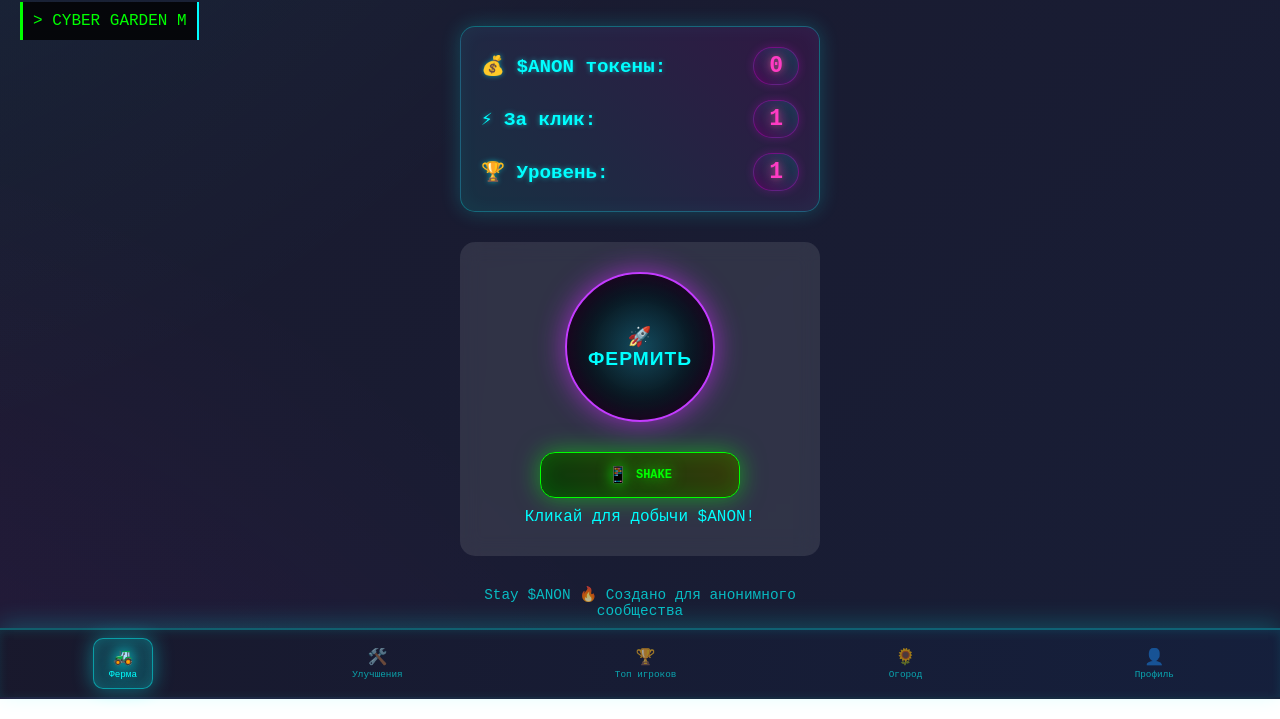
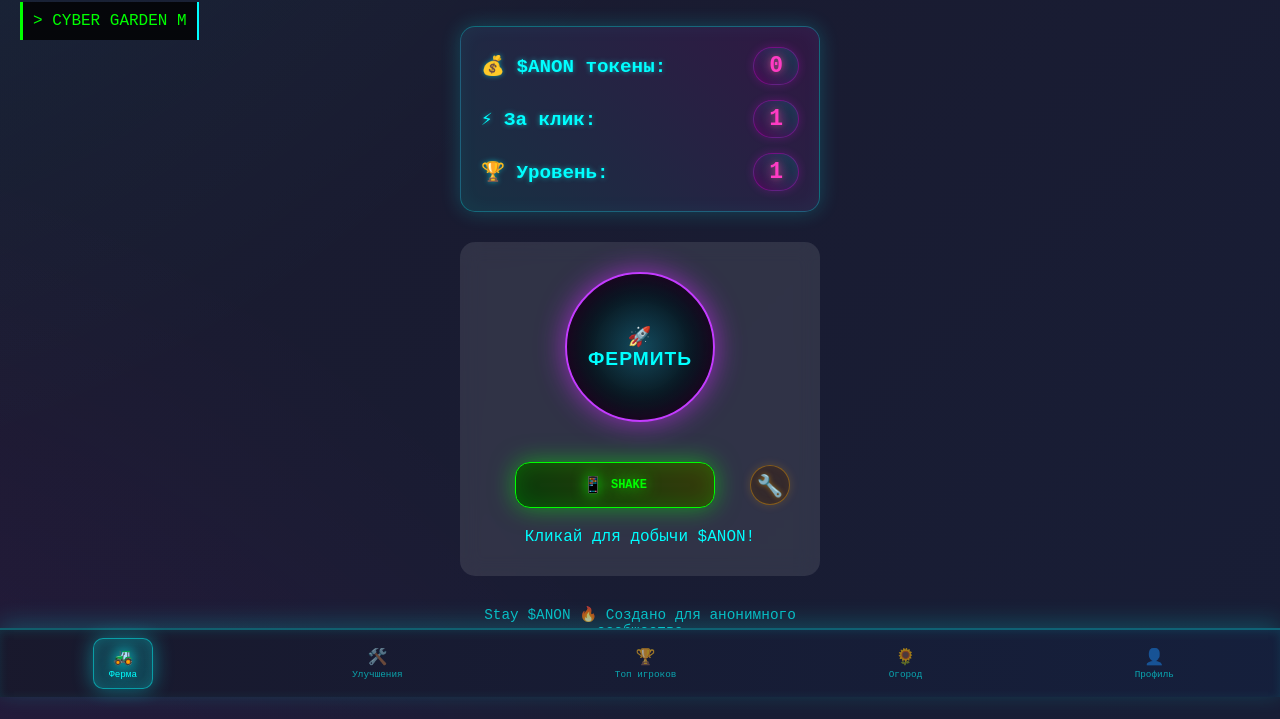
Before and after one commit to Razum200/anon-farm-game, a website: page index.html in a window 1280 px wide. Shown: the part 103-822 px from the top of the page. Drawn offline with Linux system fonts and the light colour scheme.

Commit message:
Add shake settings button: small gear icon button to request permission independently

```diff
--- a/game.js
+++ b/game.js
@@ -1165,14 +1165,27 @@ class AnonFarm {
             <span class="shake-text">SHAKE</span>
         `;
 
-        // Добавляем кнопку после кнопки фермы
+        // Создаем кнопку настроек тряски
+        const shakeSettingsBtn = document.createElement('button');
+        shakeSettingsBtn.id = 'shakeSettingsBtn';
+        shakeSettingsBtn.className = 'shake-settings-button';
+        shakeSettingsBtn.innerHTML = `
+            <span class="settings-icon">🔧</span>
+        `;
+        shakeSettingsBtn.title = 'Запросить разрешение на тряску';
+
+        // Добавляем кнопки после кнопки фермы
         const farmButton = document.getElementById('farmButton');
-        farmButton.parentNode.insertBefore(shakeToggle, farmButton.nextSibling);
+        const buttonContainer = document.createElement('div');
+        buttonContainer.className = 'shake-buttons-container';
+        buttonContainer.appendChild(shakeToggle);
+        buttonContainer.appendChild(shakeSettingsBtn);
+        farmButton.parentNode.insertBefore(buttonContainer, farmButton.nextSibling);
 
         // Обновляем состояние кнопки
         this.updateShakeToggleState();
 
-        // Обработчик клика
+        // Обработчик клика для основной кнопки SHAKE
         shakeToggle.addEventListener('click', () => {
             const currentState = localStorage.getItem('shakeEnabled') !== 'false';
             const newState = !currentState;
@@ -1198,6 +1211,15 @@ class AnonFarm {
                 // Удаляем слушатель событий тряски при отключении
                 window.removeEventListener('devicemotion', this.handleMotion);
             }
+        });
+
+        // Обработчик клика для кнопки настроек тряски
+        shakeSettingsBtn.addEventListener('click', () => {
+            console.log('🔧 Кнопка настроек тряски нажата - запрашиваем разрешение');
+            this.showNotification('🔧 Запрашиваем разрешение на тряску...', 'info');
+
+            // Принудительно запрашиваем разрешение независимо от состояния
+            this.initShakeDetection(true);
         });
     }
 
--- a/index.html
+++ b/index.html
@@ -840,6 +840,55 @@
 
         .shake-text {
             font-size: 0.9em;
+        }
+
+        /* Контейнер для кнопок тряски */
+        .shake-buttons-container {
+            display: flex;
+            align-items: center;
+            gap: 10px;
+            justify-content: center;
+            margin: 10px auto;
+        }
+
+        /* Кнопка настроек тряски */
+        .shake-settings-button {
+            background:
+                linear-gradient(45deg, rgba(255,165,0,0.1), rgba(255,140,0,0.1)),
+                rgba(26,26,46,0.8);
+            border: 1px solid rgba(255,165,0,0.4);
+            border-radius: 50%;
+            width: 40px;
+            height: 40px;
+            display: flex;
+            align-items: center;
+            justify-content: center;
+            color: #ffa500;
+            cursor: pointer;
+            transition: all 0.3s ease;
+            font-size: 1.2em;
+            text-shadow: 0 0 5px rgba(255,165,0,0.5);
+            box-shadow:
+                0 0 10px rgba(255,165,0,0.2),
+                inset 0 0 10px rgba(255,165,0,0.05);
+        }
+
+        .shake-settings-button:hover {
+            border-color: rgba(255,69,0,0.6);
+            box-shadow:
+                0 0 20px rgba(255,69,0,0.4),
+                inset 0 0 15px rgba(255,69,0,0.1);
+            color: #ff4500;
+            text-shadow: 0 0 10px rgba(255,69,0,0.8);
+            transform: scale(1.1);
+        }
+
+        .shake-settings-button:active {
+            transform: scale(0.95);
+        }
+
+        .settings-icon {
+            font-size: 1.1em;
         }
 
         /* Стили для кибер рейтинга */
@@ -1737,6 +1786,6 @@
 
     <!-- Подключение Telegram Web Apps API -->
     <script src="https://telegram.org/js/telegram-web-app.js"></script>
-    <script src="game.js?v=2025080420"></script>
+    <script src="game.js?v=2025080421"></script>
 </body>
 </html>
```
